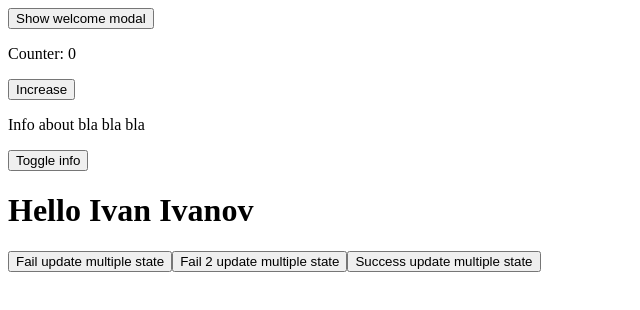
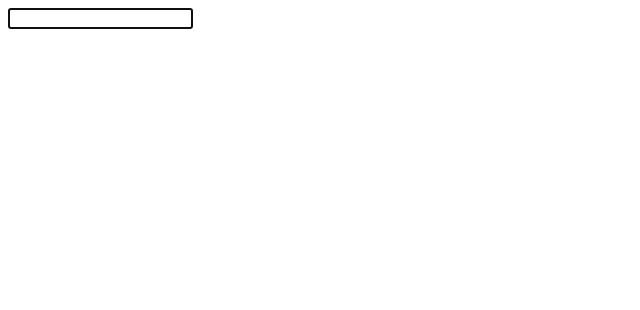
Before and after one commit to IvanSankov/lf_study, a React app: page / in a window 1280 px wide. Shown: the top 310 px of the page, without its empty margins (0-640 px from the left). Built offline with nearby package versions, Linux system fonts and the light colour scheme.

Commit message:
Занятие 5: Update и Ref

```diff
--- a/src/App.js
+++ b/src/App.js
@@ -2,16 +2,59 @@ import React from 'react';
 import Counter from "./components/Counter";
 import WelcomeModal from "./components/WelcomeModal";
 import Counter2 from "./components/Counter2";
+import Form from "./components/Form";
 
 class App extends React.Component {
   render() {
     return (
       <>
-        <WelcomeModal />
-        <Counter2 />
+        <Form />
       </>
     )
   }
 }
 
+class Foo extends React.Component {
+  constructor(props) {
+    super(props);
+
+    this.state = {
+      counter: 0,
+    };
+  }
+
+  increase() {
+    this.setState(prev => {
+      return {
+        counter: prev.counter + 1
+      }
+    });
+  }
+
+  render() {
+    console.log('Foo render!');
+
+    return (
+      <>
+        <p>{this.state.counter}</p>
+        <button onClick={() => this.increase()}>Increase</button>
+        <Bar data={{ id: 3 }} />
+      </>
+    );
+  }
+}
+
+class Bar extends React.Component {
+
+  shouldComponentUpdate(nextProps, nextState, nextContext) {
+    return this.props.data.id !== nextProps.data.id;
+  }
+
+  render() {
+    console.log('Bar render!');
+
+    return <div>{this.props.data.id}</div>
+  }
+}
+
 export default App
--- /dev/null
+++ b/src/components/Form.js
@@ -0,0 +1,17 @@
+import React from 'react';
+
+export default class Form extends React.Component {
+  constructor(props) {
+    super(props);
+
+    this.myFirstRef = React.createRef();
+  }
+
+  componentDidMount() {
+    this.myFirstRef.current.focus();
+  }
+
+  render() {
+    return <input type="text" ref={this.myFirstRef}/>
+  }
+}
```
